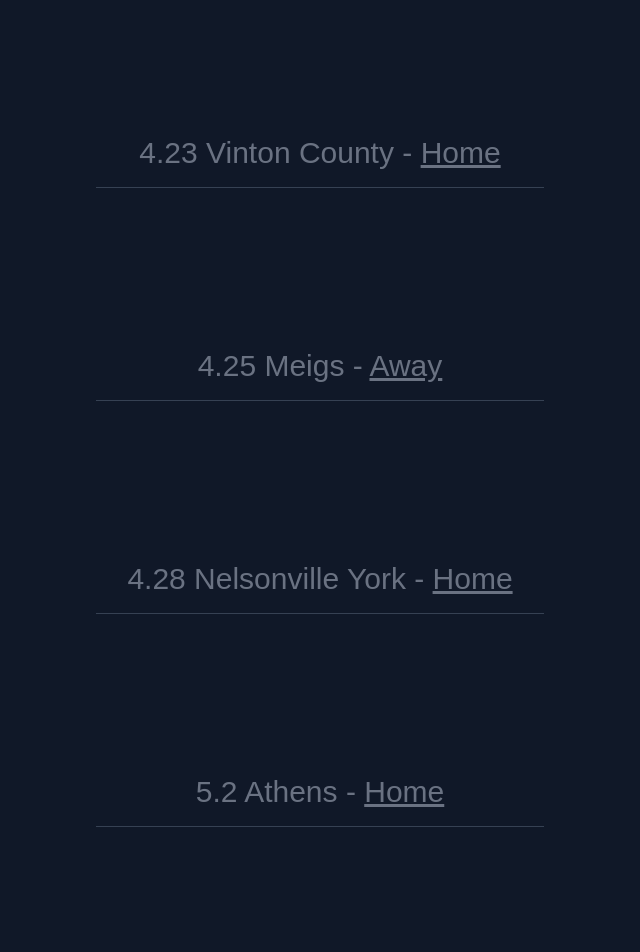
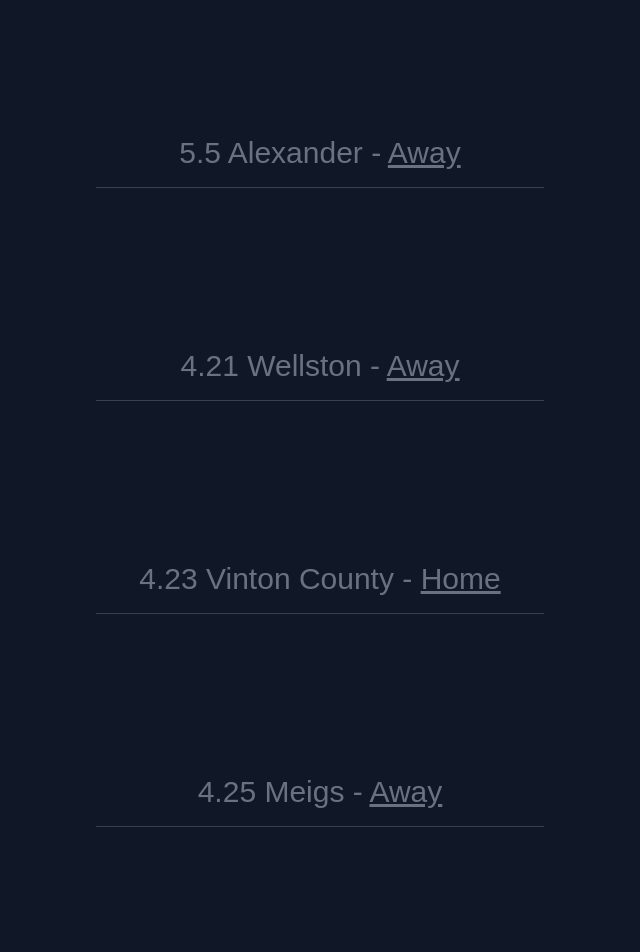
Before and after one commit to Dejnyyy/baseball-schedule, a Next.js app: page /jv in a window 1280 px wide. Shown: the part 1380-2332 px from the top of the page, without its empty margins (320-960 px from the left). Built offline with nearby package versions, Linux system fonts and the light colour scheme.

Commit message:
takhle finito

```diff
--- a/src/pages/jv.tsx
+++ b/src/pages/jv.tsx
@@ -31,9 +31,9 @@ export default function VarsityPage() {
   const enrichedGames = useMemo(() => {
     return jvSchedule
       .map(game => {
-        const [year, month, day] = game.date.split('-').map(Number)
+        const [month, day] = game.date.split('-').map(Number)
         const [hour, minute] = game.time.split(':').map(Number)
-        return { ...game, gameDate: new Date(year, month - 1, day, hour, minute) }
+        return { ...game, gameDate: new Date(month - 1, day, hour, minute) }
       })
       .sort((a, b) => a.gameDate.getTime() - b.gameDate.getTime())
   }, [])
--- a/src/pages/varsity.tsx
+++ b/src/pages/varsity.tsx
@@ -42,9 +42,9 @@ export default function VarsityPage() {
   const enrichedGames = useMemo(() => {
     return varsitySchedule
       .map(game => {
-        const [year, month, day] = game.date.split('-').map(Number)
+        const [month, day] = game.date.split('-').map(Number)
         const [hour, minute] = game.time.split(':').map(Number)
-        return { ...game, gameDate: new Date(year, month - 1, day, hour, minute) }
+        return { ...game, gameDate: new Date(month - 1, day, hour, minute) }
       })
       .sort((a, b) => a.gameDate.getTime() - b.gameDate.getTime())
   }, [])
--- a/src/utils/FormatCountdown.ts
+++ b/src/utils/FormatCountdown.ts
@@ -1,9 +1,9 @@
 import { Game } from './../types'
 
 export function formatCountdown(game: Game): string {
-  const [year, month, day] = game.date.split('-').map(Number)
+  const [ month, day] = game.date.split('-').map(Number)
   const [hour, minute] = game.time.split(':').map(Number)
-  const gameDate = new Date(year, month - 1, day, hour, minute)
+  const gameDate = new Date(month - 1, day, hour, minute)
   const now = new Date()
 
   const totalSeconds = Math.max(0, Math.floor((gameDate.getTime() - now.getTime()) / 1000))
--- a/src/utils/GetNextGame.ts
+++ b/src/utils/GetNextGame.ts
@@ -6,9 +6,9 @@ export function getNextGame(schedule: Game[]): Game | null {
   // Convert each game to a Date object and filter for future games
   const futureGames = schedule
     .map(game => {
-      const [year, month, day] = game.date.split('-').map(Number)
+      const [ month, day] = game.date.split('-').map(Number)
       const [hour, minute] = game.time.split(':').map(Number)
-      const dateObj = new Date(year, month - 1, day, hour, minute)
+      const dateObj = new Date(month - 1, day, hour, minute)
       return { ...game, dateObj }
     })
     .filter(({ dateObj }) => dateObj.getTime() > now.getTime())
```
